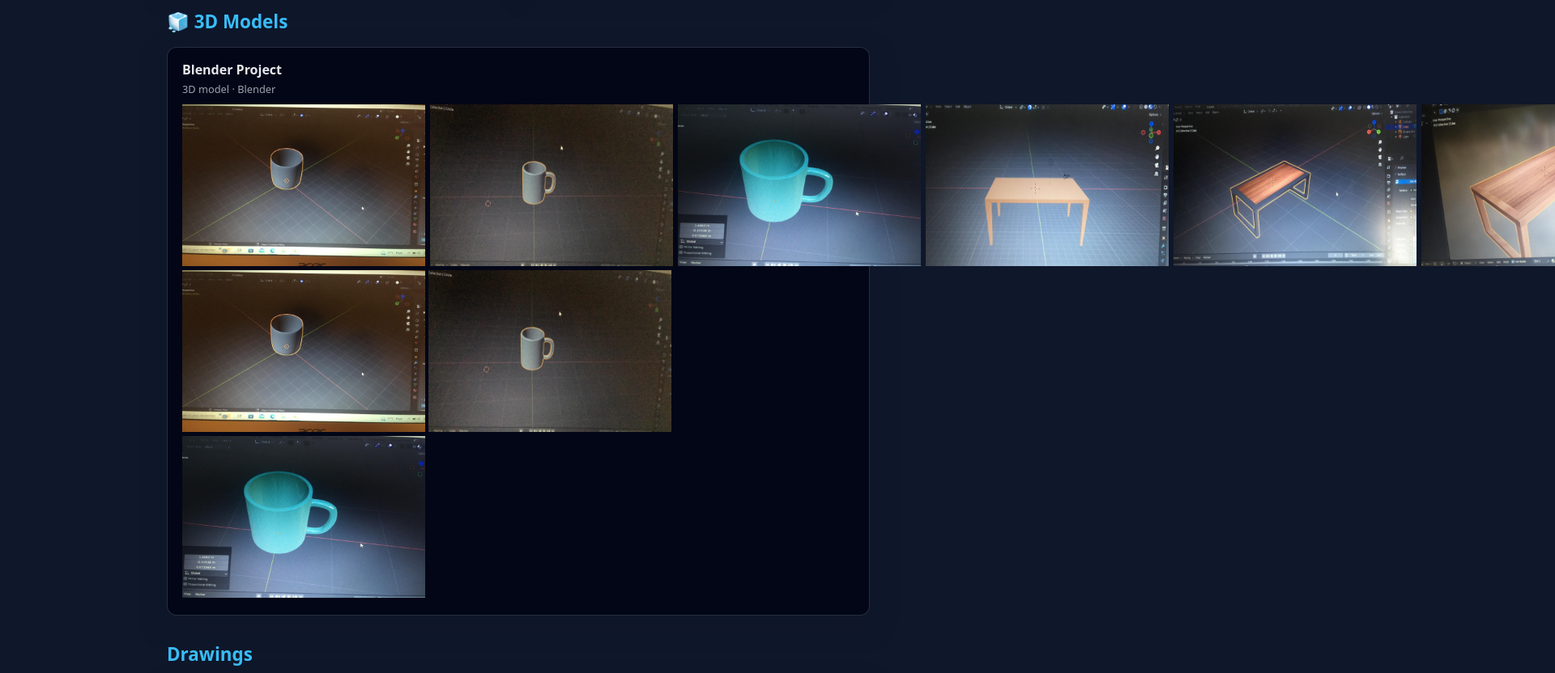
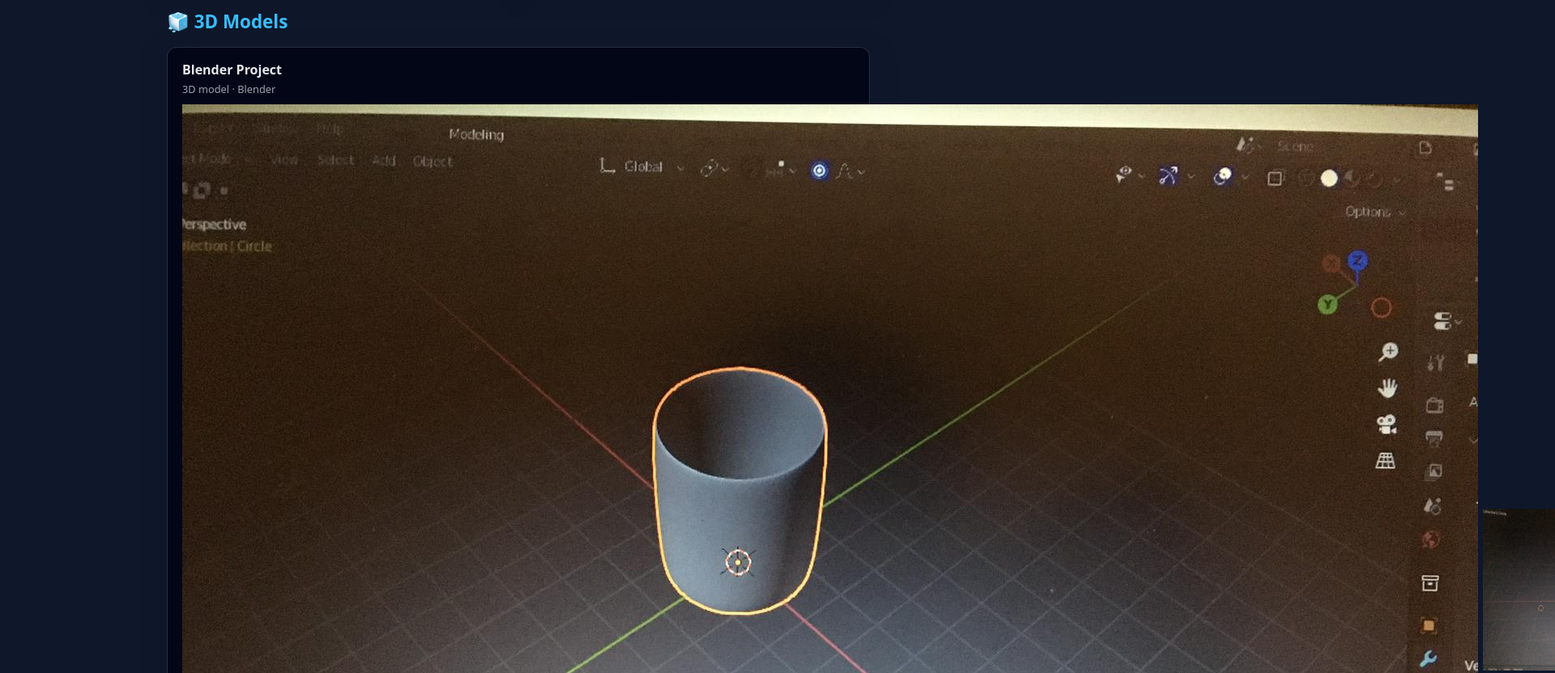
Before and after one commit to Myrpin/My-page, a plain HTML site: page index.html in a window 1280 px wide. Shown: the part 320-1152 px from the top of the page at 81% size, 1920 px wide, since content can reach past the window. Drawn offline with Linux system fonts and the light colour scheme.

Commit message:
Remove width and height from first image
Removed width and height attributes from the first image.

```diff
--- a/index.html
+++ b/index.html
@@ -172,7 +172,7 @@
           <div class="card-title">Blender Project</div>
           <div class="card-meta">3D model · Blender</div>
           <a>
-            <img src="https://raw.githubusercontent.com/Myrpin/My-page/main/IMG-20260302-WA0000.jpg" alt="IMG-20260302-WA0000.jpg" width="300"  height="200">
+            <img src="https://raw.githubusercontent.com/Myrpin/My-page/main/IMG-20260302-WA0000.jpg" alt="IMG-20260302-WA0000.jpg" >
             <img src="https://raw.githubusercontent.com/Myrpin/My-page/main/IMG-20260302-WA0001.jpg" alt="IMG-20260302-WA0000.jpg" width="300"  height="200">
             <img src="https://raw.githubusercontent.com/Myrpin/My-page/main/IMG-20260302-WA0002.jpg" alt="IMG-20260302-WA0000.jpg" width="300"  height="200">
               <img src="https://raw.githubusercontent.com/Myrpin/My-page/main/IMG-20260302-WA0003.jpg" alt="IMG-20260302-WA0003.jpg" width="300"  height="200">
```
